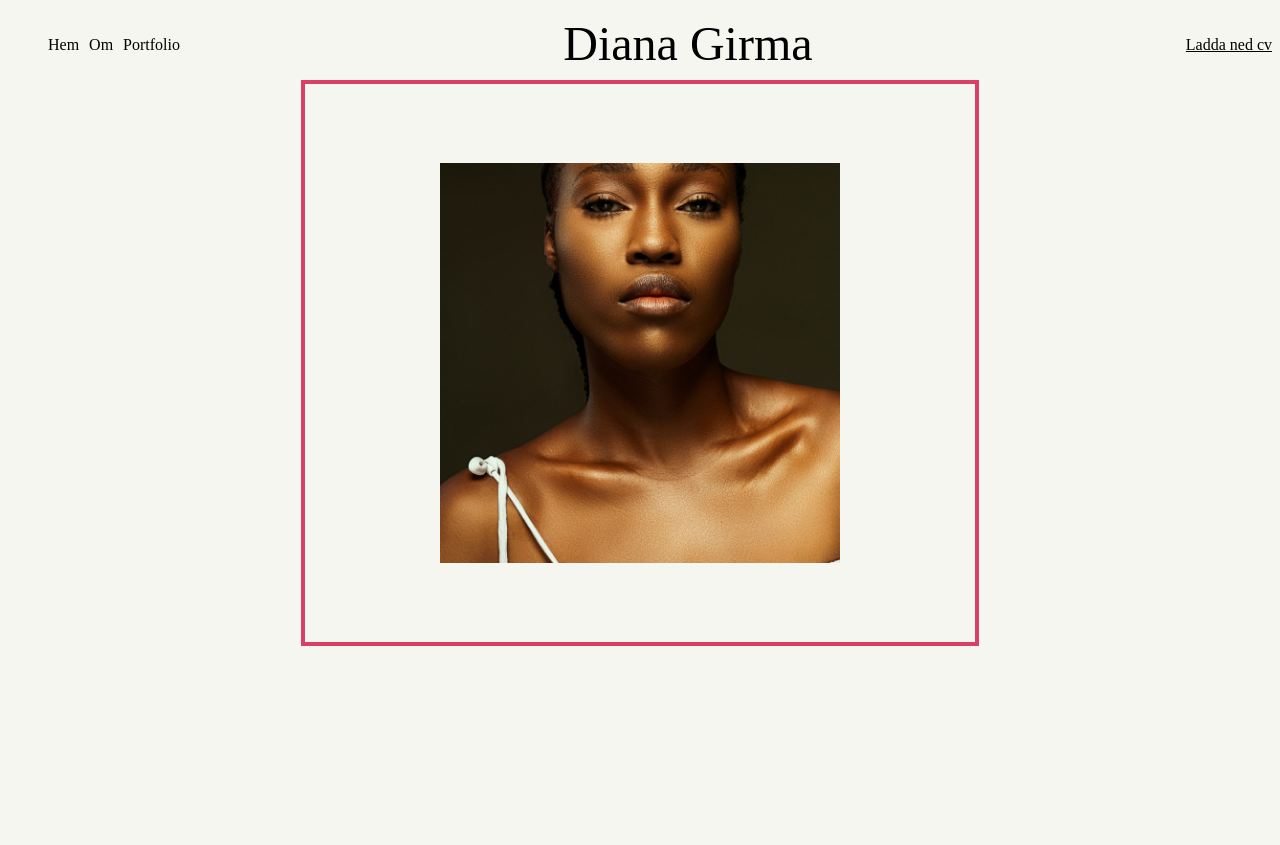
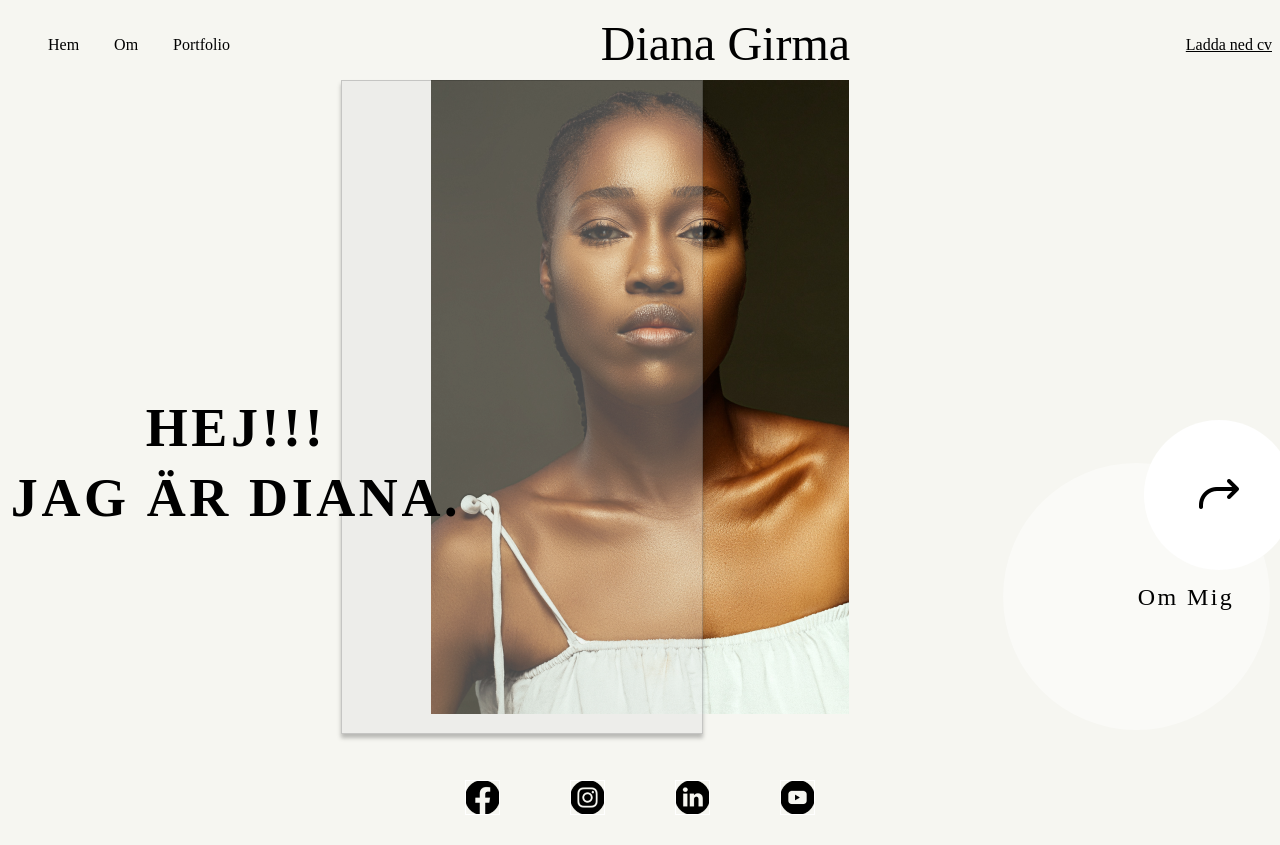
Before and after one commit to zjria/portfolio-website, a plain HTML site: page index.html in a window 1280 px wide. Before the commit the page ends 800 px from the top, so only its background shows below. Drawn offline with Linux system fonts and the light colour scheme; a web font is replaced by a local one.

Commit message:
home page complete

```diff
--- a/index.html
+++ b/index.html
@@ -28,16 +28,31 @@
             </div>
         </div>
     </section>
-     <!-- Photo section  -->
+     <!-- Photo and text section  -->
      <section class="photo-text">
-        <div class="main-photo">
-            <div class="shadow-photo">
+        <div class="shadow-photo">
+            <div class="shadow">
             </div>
         </div>
+        <div class="text">
+            <h2>Hej!!! <br>
+                jag är Diana.
+            </h2>
+            <div class="cycle">
+                <span>om mig</span>
+                <div class="cycle-2">
+                    <img src="images/icons8-arrow-60.png" alt="">
+                </div>
+            </div>
+         </div>
+         <div class="icons">
+             <ul>
+                <li><a href=""></a><img src="images/facebook.png" alt=""></li>
+                <li><a href=""></a><img src="images/instragram.png" alt=""></li>
+                <li><a href=""></a><img src="images/link.png" alt=""></li>
+                <li><a href=""></a><img src="images/youtube.png" alt=""></li>
+            </ul>
+         </div>
      </section>
-
-
-
 </body>
-
 </html>
--- a/style.css
+++ b/style.css
@@ -22,7 +22,7 @@ body {
 
 .navbar ul li a {
     text-decoration: none;
-    padding: 0 10px 0px 0px;
+    padding: 0px 35px 0px 0px;
     font-family: 'Italiana';
     font-style: normal;
     font-weight: 400;
@@ -31,7 +31,6 @@ body {
     text-align: center;
     color: #000000;
 }
-
 .navbar h2 {
     font-family: 'Redressed';
     font-style: normal;
@@ -54,22 +53,89 @@ body {
     color: #000000;
 }
 /* photo and text section start  */
-.main-photo{
-    border: 4px solid rgb(218, 64, 102);
-    width: 670px;
-    height: 558px;
+.shadow-photo{
+    background-image: url(images/gideon-hezekiah-FYxhALJcywI-unsplash\ 1.png);
+    background-repeat: no-repeat;
+    position: relative;
+    background-size: 100% 100%;
+    width: 418px;
+    height: 634px;
+    justify-content: center;
+    align-items: center;
+    display: flex;
+    margin: 0 auto;
+}
+.shadow {
+    position: absolute;
+    width: 360px;
+    height: 652px;
+    left: -90px;
+    top: 0px;
+    background: rgba(217, 217, 217, 0.33);
+    border: 1px solid rgba(0, 0, 0, 0.17);
+    box-shadow: 0px 4px 4px rgba(0, 0, 0, 0.25);
+}
+.text {
+    font-family: 'Italiana';
+    font-style: normal;
+    font-weight: 400;
+    font-size: 36px;
+    line-height: 70px;
+    text-align: center;
+    letter-spacing: 0.1em;
+    text-transform: uppercase;
+    color: #000000;
+    left: -404px;
+    position: relative;
+    top: 48%;
+    margin-top: -366px;
+    margin-bottom: -81px;
+}
+.cycle {
+    background: rgba(255, 255, 255, 0.41);
+    width: 267px;
+    height: 267px;
+    position: relative;
+    justify-content: center;
+    align-items: center;
+    text-align: center;
+    margin: 0 auto;
+    display: flex;
+    left: 900px;
+    border-radius: 100%;
+    bottom: 115px;
+}
+.cycle span {
+    font-family: 'Italiana';
+    font-style: normal;
+    font-weight: 400;
+    font-size: 24px;
+    line-height: 28px;
+    letter-spacing: 0.1em;
+    text-transform: capitalize;
+    color: #000000;
+    margin-right: -100px;
+}
+.cycle-2 {
+    position: absolute;
+    width: 150px;
+    height: 150px;
+    background: #FFFFFF;
+    border-radius: 100%;
+    bottom: 160px;
+    left: 141px;
+    margin: 0 auto;
+    display: flex;
+    align-items: center;
+    justify-content: center;
+    text-align: center;
+}
+.icons ul {
     display: flex;
     justify-content: center;
-    align-items: center;
-    margin: 0 auto;
-    text-align: center;
+    padding: 0px;
 }
-.shadow-photo{
-    background-image: url(images/gideon-hezekiah-FYxhALJcywI-unsplash\ 1.png);
-    background-color: #cccccc;
-    height: 50vh;
-    width: 50vh;
-    background-position: center;
-    background-repeat: no-repeat;
-    background-size: cover;
+.icons ul li {
+    list-style: none;
+    padding: 0px 35px;
 }
```
Also changed, not shown: images/Ellipse 2.png (deleted), images/Rectangle 2.png (deleted), images/Vector.png (deleted), images/facebook.png (renamed from images/6422199 1.png), images/icons8-arrow-60.png (added), images/instragram.png (renamed from images/1384015 1.png), images/link.png (renamed from images/1384014-1 1.png), images/youtube.png (renamed from images/3669688 1.png).
